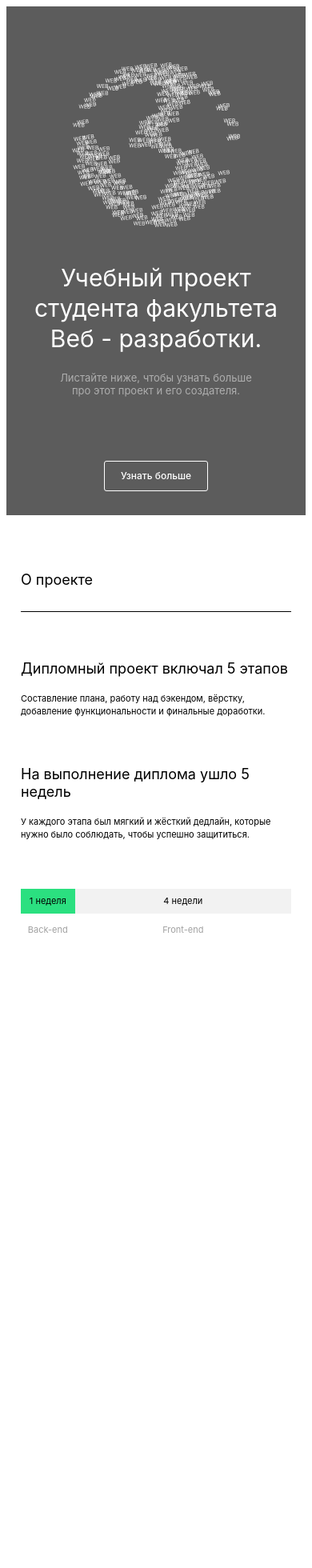
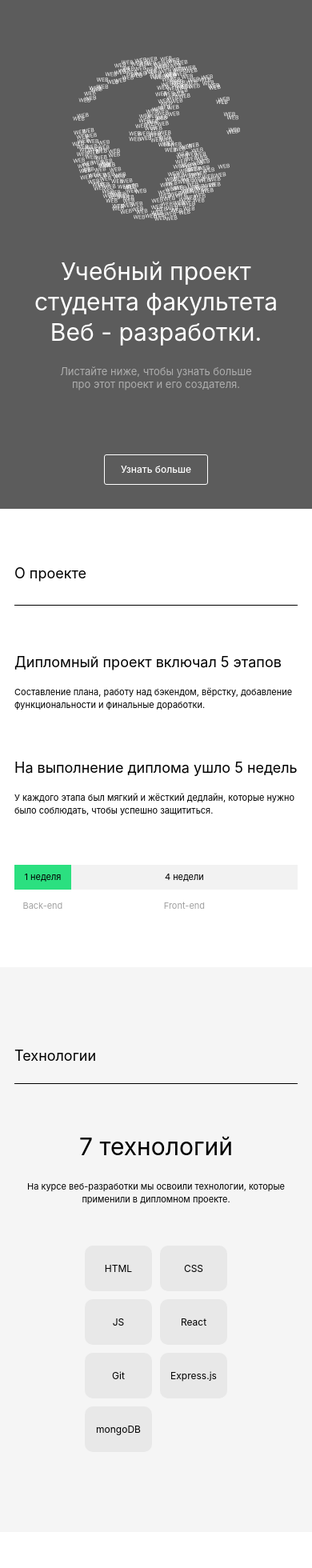
Before and after one commit to Afonina-Ola/movies-explorer-frontend, a React (Create React App) app: page / in a window 390 px wide. Shown: the top 1960 px of the page at 80% size. Before the commit the page ends 1239 px from the top, so only its background shows below. Built offline with nearby package versions, Linux system fonts and the light colour scheme.

Commit message:
выполнено 90% верстки

```diff
--- a/src/components/AboutMe/AboutMe.css
+++ b/src/components/AboutMe/AboutMe.css
@@ -1,9 +1,25 @@
 .about-me {
   display: block;
   background-color: #ffffff;
+  padding-top: 110px;
   padding-left: 70px;
   padding-right: 70px;
-  padding-top: 110px;
+}
+
+@media screen and (max-width: 769px) {
+  .about-me {
+    padding-top: 90px;
+    padding-left: 50px;
+    padding-right: 50px;
+  }
+}
+
+@media screen and (max-width: 530px) {
+  .about-me {
+    padding-top: 70px;
+    padding-left: 18px;
+    padding-right: 18px;
+  }
 }
 
 .about-me__title {
@@ -17,6 +33,14 @@
   margin-top: 0;
 }
 
+@media screen and (max-width: 530px) {
+  .about-me__title {
+    font-size: 18px;
+    line-height: 22px;
+    margin-bottom: 28px;
+  }
+}
+
 .about-me__profile-container {
   display: flex;
   flex-direction: row;
@@ -25,10 +49,24 @@
   padding-top: 66px;
 }
 
+@media screen and (max-width: 530px) {
+  .about-me__profile-container {
+    flex-direction: column;
+    padding-top: 60px;
+  }
+}
+
 .about-me__profile-container-text-link {
   display: flex;
   flex-direction: column;
   justify-content: space-between;
+}
+
+@media screen and (max-width: 530px) {
+  .about-me__profile-container-text-link {
+    order: 2;
+    margin-top: 40px;
+  }
 }
 
 .about-me__profile-container-text {
@@ -44,6 +82,20 @@
   margin: 0;
 }
 
+@media screen and (max-width: 769px) {
+  .about-me__student-name {
+    font-size: 40px;
+    line-height: 40px;
+  }
+}
+
+@media screen and (max-width: 530px) {
+  .about-me__student-name {
+    font-size: 30px;
+    line-height: 36px;
+  }
+}
+
 .about-me__student-profession {
   font-style: normal;
   font-weight: 500;
@@ -53,6 +105,22 @@
   margin-top: 18px;
 }
 
+@media screen and (max-width: 769px) {
+  .about-me__student-profession {
+    font-size: 12px;
+    line-height: 18px;
+    margin-top: 16px;
+  }
+}
+
+@media screen and (max-width: 530px) {
+  .about-me__student-profession {
+    font-size: 11px;
+    line-height: 16px;
+    margin-top: 20px;
+  }
+}
+
 .about-me__student-info {
   font-style: normal;
   font-weight: 400;
@@ -60,7 +128,25 @@
   line-height: 22px;
   color: #000000;
   margin-top: 26px;
-  width: 600px;
+  width: 68%;
+}
+
+@media screen and (max-width: 769px) {
+  .about-me__student-info {
+    font-size: 12px;
+    line-height: 18px;
+    margin-top: 20px;
+    width: 88%;
+  }
+}
+
+@media screen and (max-width: 530px) {
+  .about-me__student-info {
+    font-size: 11px;
+    line-height: 16px;
+    margin-bottom: 40px;
+    width: 100%;
+  }
 }
 
 .about-me__link-github {
@@ -78,5 +164,21 @@
   opacity: 0.7;
 }
 .about-me__photo {
+  object-fit: cover;
   width: 270px;
+  border-radius: 10px;
 }
+
+@media screen and (max-width: 769px) {
+  .about-me__photo {
+    max-width: 255px;
+  }
+}
+
+@media screen and (max-width: 530px) {
+  .about-me__photo {
+    order: 1;
+    max-width: 100%;
+    width: 100%;
+  }
+}
--- a/src/components/Main/Main.js
+++ b/src/components/Main/Main.js
@@ -13,10 +13,10 @@ function Main() {
       {/* <Header isLogged={false} /> */}
       <Promo />
       <AboutProject />
-      {/* <Techs />
+      <Techs />
       <AboutMe />
       <Portfolio />
-      <Footer /> */}
+      {/* <Footer /> */}
     </main>
   );
 }
--- a/src/components/Portfolio/Portfolio.css
+++ b/src/components/Portfolio/Portfolio.css
@@ -1,6 +1,18 @@
 .portfolio {
   background-color: #ffffff;
   padding: 100px 70px 125px;
+}
+
+@media screen and (max-width: 769px) {
+  .portfolio {
+    padding: 90px 50px;
+  }
+}
+
+@media screen and (max-width: 530px) {
+  .portfolio {
+    padding: 70px 18px;
+  }
 }
 
 .portfolio__title {
@@ -12,11 +24,23 @@
   margin: 0;
 }
 
+@media screen and (max-width: 570px) {
+  .pportfolio__title {
+    font-size: 14px;
+  }
+}
+
 .portfolio__list {
   list-style: none;
   margin-top: 50px;
   margin-bottom: 0;
   padding: 0;
+}
+
+@media screen and (max-width: 570px) {
+  .pportfolio__list {
+    margin-top: 40px;
+  }
 }
 
 .portfolio__item {
@@ -38,6 +62,12 @@
   transition: opacity 0.4s;
 }
 
+@media screen and (max-width: 570px) {
+  .pportfolio__item-container {
+    height: 67px;
+  }
+}
+
 .portfolio__item-container:hover {
   opacity: 0.7;
 }
@@ -50,6 +80,31 @@
   color: #000000;
 }
 
+@media screen and (max-width: 769px) {
+  .portfolio__item-text {
+    font-size: 28px;
+  }
+}
+
+@media screen and (max-width: 570px) {
+  .portfolio__item-text {
+    font-size: 18px;
+    line-height: 28px;
+  }
+}
+
 .portfolio__item-indicator {
   width: 29px;
 }
+
+@media screen and (max-width: 769px) {
+  .portfolio__item-indicator {
+    width: 27px;
+  }
+}
+
+@media screen and (max-width: 570px) {
+  .portfolio__item-indicator {
+    width: 18px;
+  }
+}
--- a/src/components/Promo/Promo.css
+++ b/src/components/Promo/Promo.css
@@ -3,24 +3,25 @@
   background-color: #5c5c5c;
   flex-direction: row;
   justify-content: space-between;
+  position: relative;
+  z-index: 1;
+  overflow: hidden;
   padding-left: 70px;
   padding-right: 70px;
-  position: relative;
-  z-index: 1;
 }
 
 @media screen and (max-width: 769px) {
   .promo {
     flex-direction: column;
-    padding-left: 44px;
-    padding-right: 44px;
+    padding-left: 50px;
+    padding-right: 50px;
   }
 }
 
 @media screen and (max-width: 390px) {
   .promo {
-    padding-left: 10px;
-    padding-right: 10px;
+    padding-left: 18px;
+    padding-right: 18px;
   }
 }
 
--- a/src/components/Techs/Techs.css
+++ b/src/components/Techs/Techs.css
@@ -1,10 +1,21 @@
 .techs {
   display: block;
   background-color: #f5f5f5;
-  padding-left: 70px;
-  padding-right: 70px;
-  padding-top: 100px;
-  padding-bottom: 100px;
+  padding: 100px 70px;
+}
+
+@media screen and (max-width: 769px) {
+  .techs {
+      padding-left: 50px;
+      padding-right: 50px;
+  }
+}
+
+@media screen and (max-width: 390px) {
+  .techs {
+      padding-left: 18px;
+      padding-right: 18px;
+  }
 }
 
 .techs__title {
@@ -16,6 +27,13 @@
   color: #000000;
   margin-bottom: 23px;
   margin-top: 0;
+}
+
+@media screen and (max-width: 390px) {
+  .techs__title {
+    font-size: 18px;
+    line-height: 22px;
+  }
 }
 
 .techs__text-container {
@@ -33,6 +51,22 @@
   text-align: center;
 }
 
+@media screen and (max-width: 769px) {
+  .techs__subtitle {
+    margin-top: 80px;
+    margin-bottom: 22px;
+  }
+}
+
+@media screen and (max-width: 390px) {
+  .techs__subtitle {
+    margin-top: 60px;
+    margin-bottom: 24px;
+    font-size: 30px;
+  line-height: 36px;
+  }
+}
+
 .techs__info-text {
   font-style: normal;
   font-weight: 400;
@@ -41,7 +75,22 @@
   color: #000000;
   text-align: center;
   width: 460px;
-  margin: auto;
+  margin: 0 auto;
+}
+
+@media screen and (max-width: 769px) {
+  .techs__info-text {
+    font-size: 12px;
+    line-height: 18px;
+  }
+}
+
+@media screen and (max-width: 573px) {
+  .techs__info-text {
+    font-size: 11px;
+    line-height: 16px;
+    width: 100%;
+  }
 }
 
 .techs__table {
@@ -53,6 +102,23 @@
   align-items: center;
   margin: 100px auto 0;
   width: max-content;
+}
+
+@media screen and (max-width: 769px) {
+  .techs__table {
+    grid-template-columns: repeat(7, 84px);
+    grid-template-rows: 57px;
+    margin: 83px auto 0;
+  }
+}
+
+@media screen and (max-width: 730px) {
+  .techs__table {
+    grid-template-columns: repeat(2, 84px);
+    grid-auto-rows: 57px;
+    row-gap: 10px;
+    margin: 50px auto 0;
+  }
 }
 
 .techs__table-item {
@@ -69,3 +135,10 @@
   line-height: 17px;
   color: #000000;
 }
+
+@media screen and (max-width: 769px) {
+  .techs__table-item {
+    font-size: 12px;
+    line-height: 15px;
+  }
+}
--- a/src/components/Techs/Techs.js
+++ b/src/components/Techs/Techs.js
@@ -12,7 +12,7 @@ function Techs() {
             </div>
             <div className="techs__table">
                 {tabs.map((item) => (
-                    <div className="techs__table-item">
+                    <div key={item} className="techs__table-item">
                         {item}
                     </div>
                 ))}
--- a/src/index.js
+++ b/src/index.js
@@ -1,6 +1,7 @@
 import React from 'react';
 import ReactDOM from 'react-dom/client';
 import { BrowserRouter } from 'react-router-dom';
+import './vendor/normalize.css'
 import './index.css';
 import App from './components/App/App.js';
 
```
Also changed, not shown: src/components/AboutProject/AboutProject.css (+4 -4 lines), src/vendor/normalize.css.
